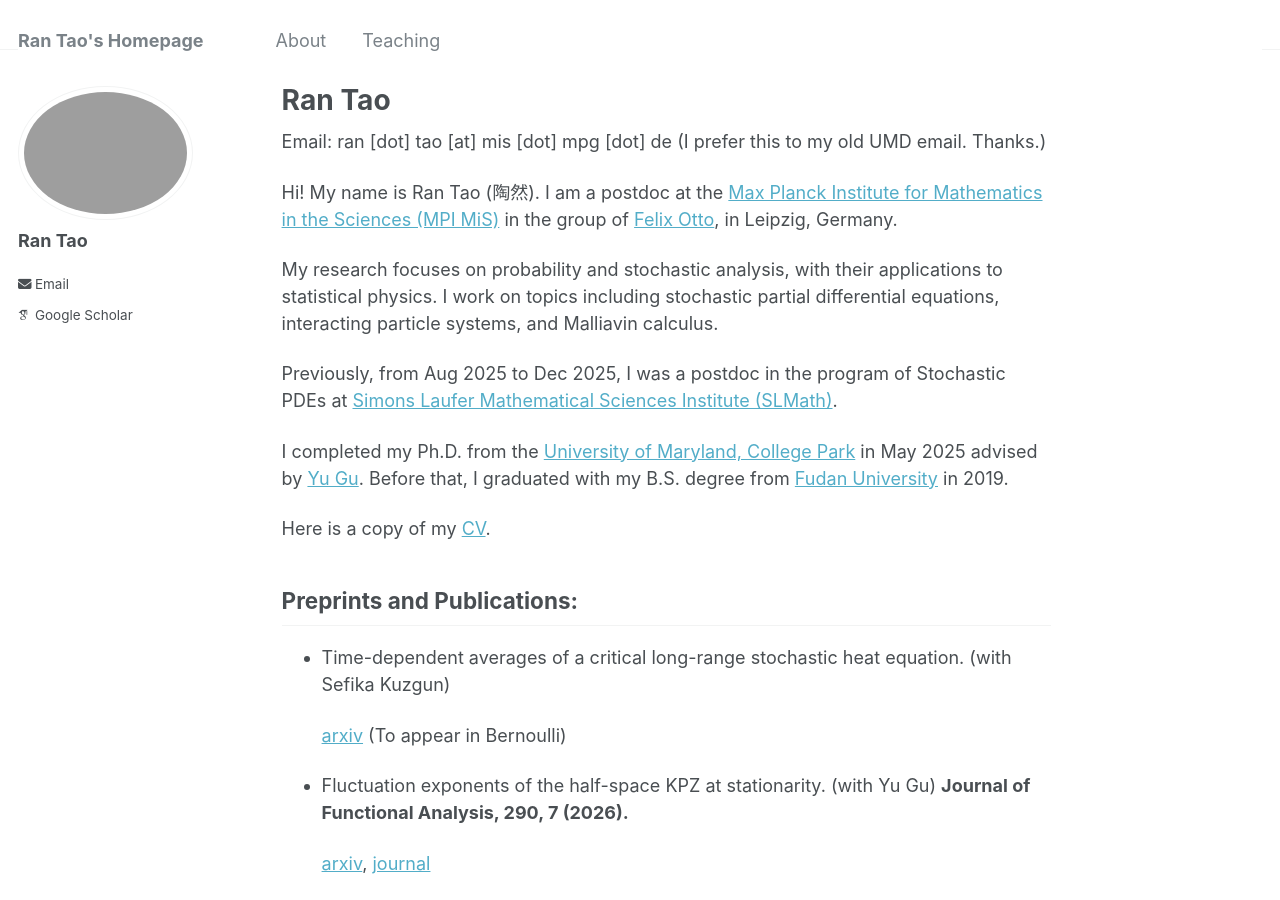
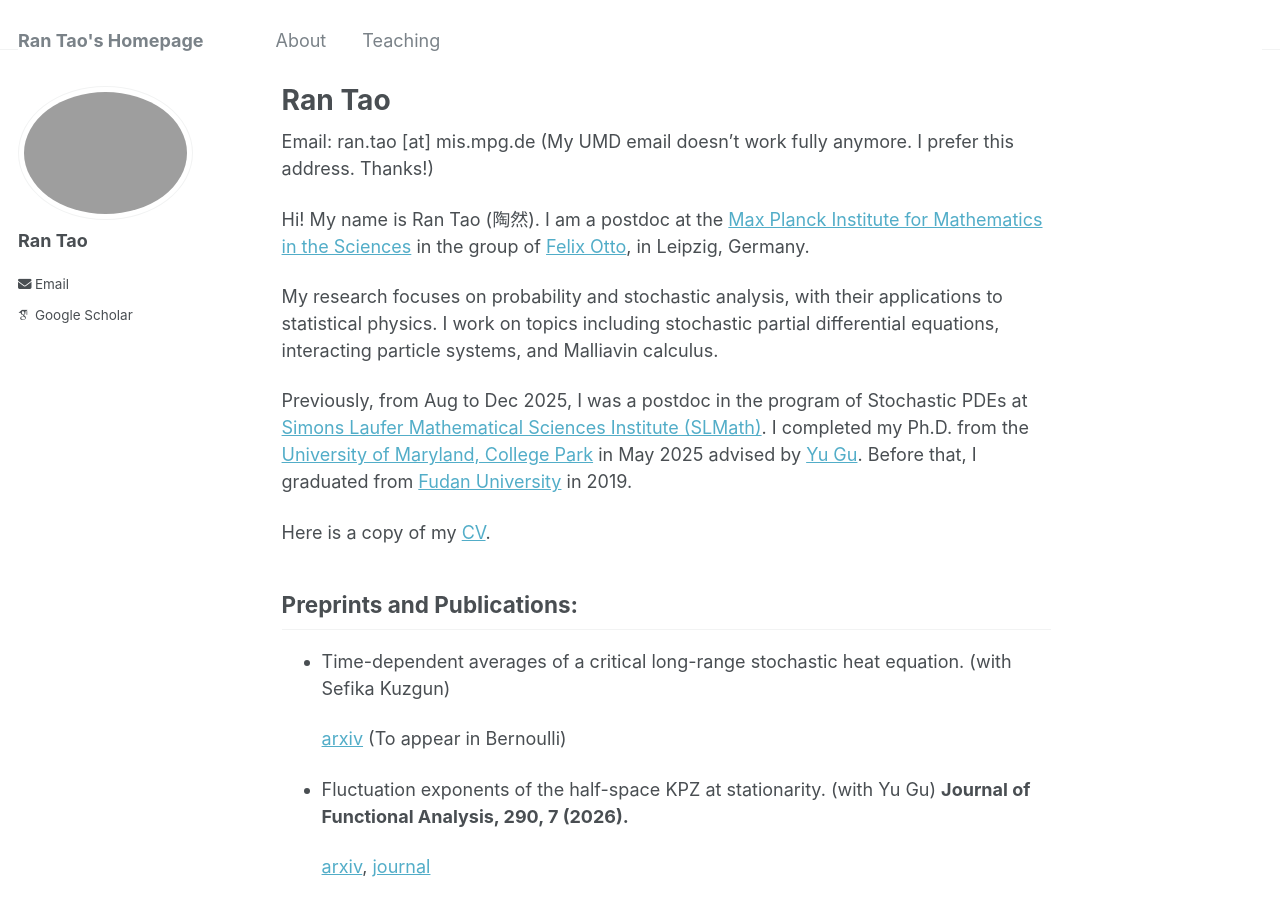
Before and after one commit to rantao16/rantao16.github.io, a Jekyll site: the page built from _pages/about.md, in a window 1280 px wide and 900 px high. Built offline with Jekyll 4.4.1, drawn with Linux system fonts in a browser that asks for light colours; some web fonts are replaced.

Commit message:
Update about.md

```diff
--- a/_pages/about.md
+++ b/_pages/about.md
@@ -6,15 +6,13 @@ redirect_from:
   - /about/
   - /about.html
 ---
-Email: ran [dot] tao [at] mis [dot] mpg [dot] de (I prefer this to my old UMD email. Thanks.)
+Email: ran.tao [at] mis.mpg.de (My UMD email doesn't work fully anymore. I prefer this address. Thanks!)
 
-Hi! My name is Ran Tao (陶然). I am a postdoc at the [Max Planck Institute for Mathematics in the Sciences (MPI MiS)](https://www.mis.mpg.de/) in the group of [Felix Otto](https://www.mis.mpg.de/de/pattern-formation-energy-landscapes-scaling-laws), in Leipzig, Germany.
+Hi! My name is Ran Tao (陶然). I am a postdoc at the [Max Planck Institute for Mathematics in the Sciences](https://www.mis.mpg.de/) in the group of [Felix Otto](https://www.mis.mpg.de/de/pattern-formation-energy-landscapes-scaling-laws), in Leipzig, Germany.
 
 My research focuses on probability and stochastic analysis, with their applications to statistical physics. I work on topics including stochastic partial differential equations, interacting particle systems, and Malliavin calculus.
 
-Previously, from Aug 2025 to Dec 2025, I was a postdoc in the program of Stochastic PDEs at [Simons Laufer Mathematical Sciences Institute (SLMath)](https://www.slmath.org/programs/380#).
-
-I completed my Ph.D. from the [University of Maryland, College Park](https://www-math.umd.edu/) in May 2025 advised by [Yu Gu](https://www.math.umd.edu/~ygu7/). Before that, I graduated with my B.S. degree from [Fudan University](https://math.fudan.edu.cn/mathen/main.htm) in 2019.
+Previously, from Aug to Dec 2025, I was a postdoc in the program of Stochastic PDEs at [Simons Laufer Mathematical Sciences Institute (SLMath)](https://www.slmath.org/programs/380#). I completed my Ph.D. from the [University of Maryland, College Park](https://www-math.umd.edu/) in May 2025 advised by [Yu Gu](https://www.math.umd.edu/~ygu7/). Before that, I graduated from [Fudan University](https://math.fudan.edu.cn/mathen/main.htm) in 2019.
 
 Here is a copy of my [CV](https://drive.google.com/file/d/1QAnjKtOeVYARGnoyFWeTqpMsvxPqjKny/view?usp=sharing).
 
```
